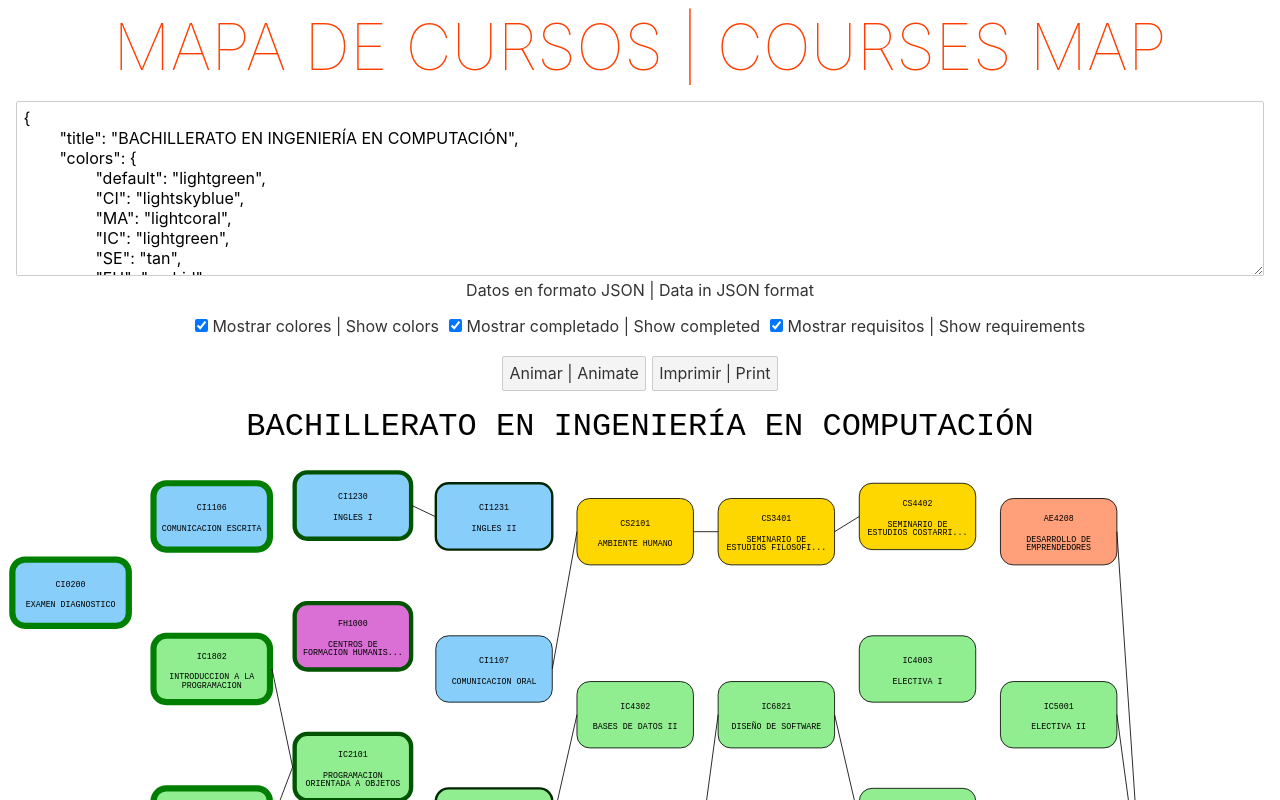
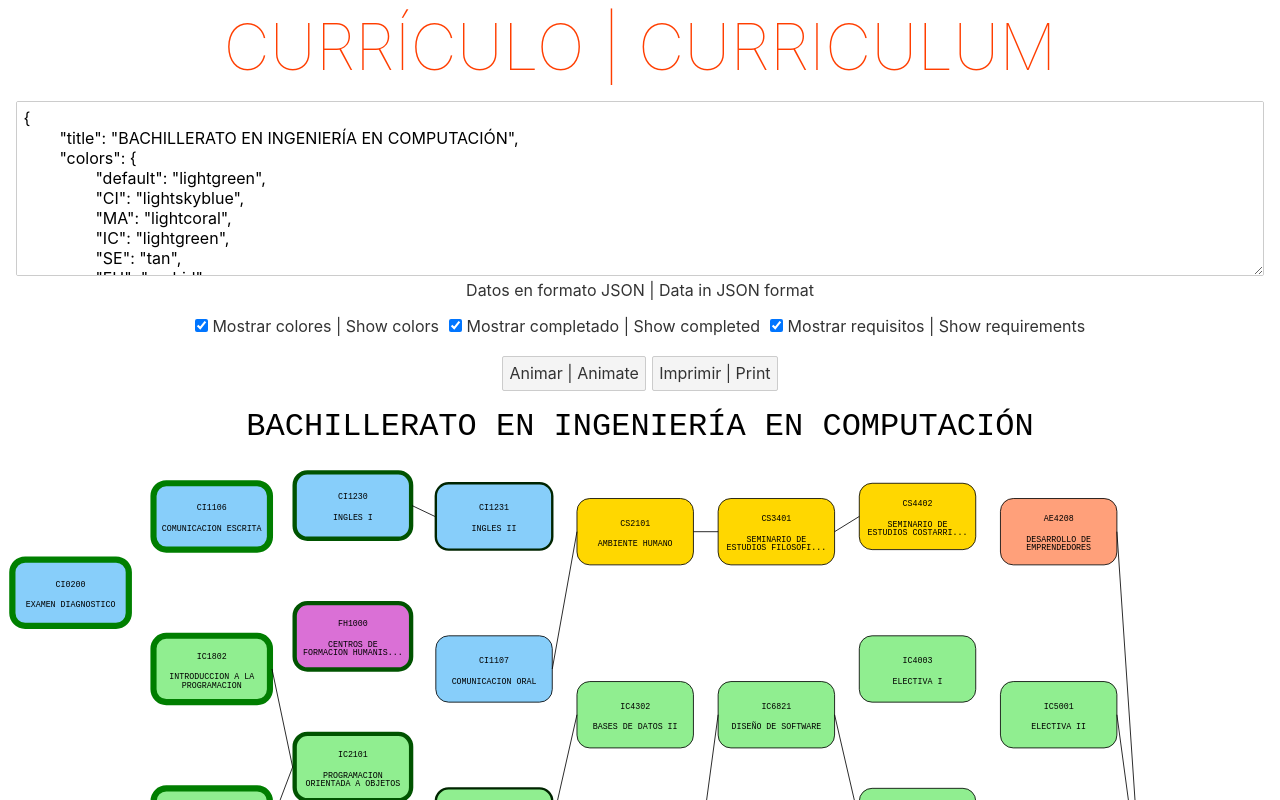
Before and after one commit to davr59/curriculum-map, a Svelte app: page / in a window 1280 px wide. Shown: the top 800 px of the page. Built offline with nearby package versions, Linux system fonts and the light colour scheme.

Commit message:
rename project

```diff
--- a/public/index.html
+++ b/public/index.html
@@ -4,7 +4,7 @@
 	<meta charset='utf-8'>
 	<meta name='viewport' content='width=device-width,initial-scale=1'>
 
-	<title>MAPA DE CURSOS | COURSES MAP</title>
+	<title>CURRÍCULO | CURRICULUM</title>
 
 	<link rel='icon' type='image/png' href='/favicon.png'>
 	<link rel='stylesheet' href='/global.css'>
--- a/src/App.svelte
+++ b/src/App.svelte
@@ -402,7 +402,7 @@
 <main>
   <div class={'noprint'}>
     <form>
-      <h1>MAPA DE CURSOS | COURSES MAP</h1>
+      <h1>CURRÍCULO | CURRICULUM</h1>
       <div class={'divTextArea'}>
         <textarea
           class:jsonErrorTextArea={isJsonError}
```
